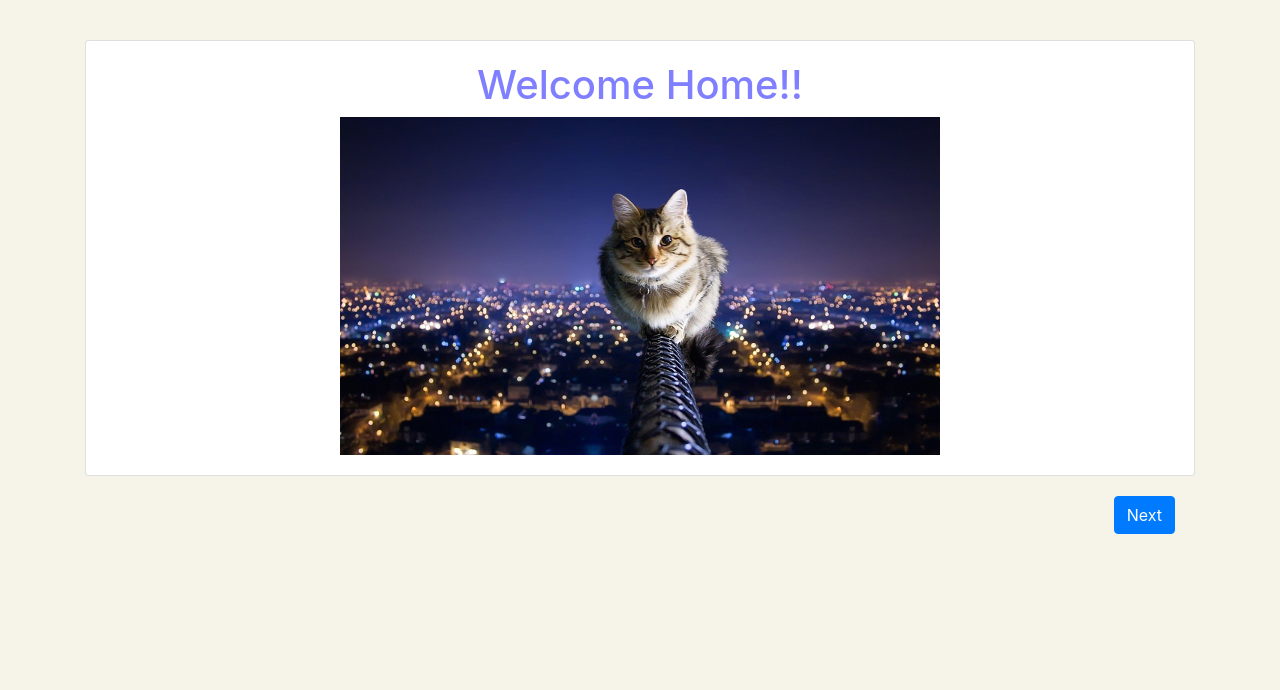
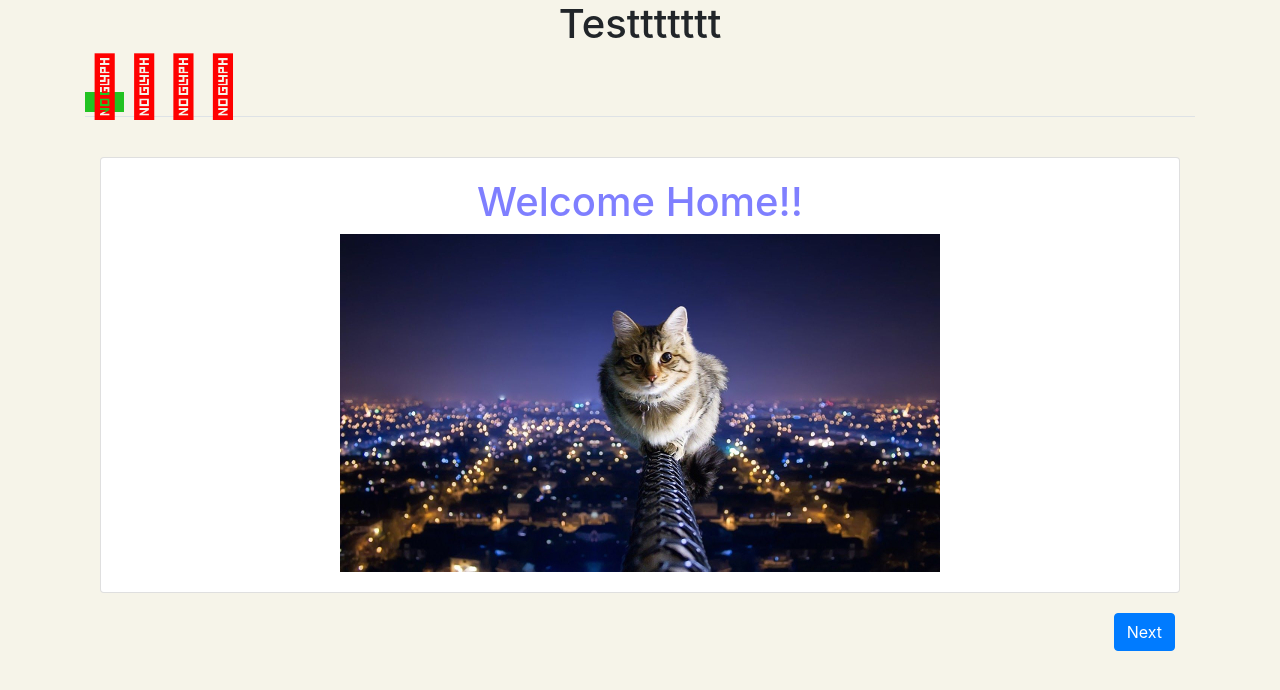
Before and after one commit to vorrawut/angular6-wizard-step, an Angular app: page / in a window 1280 px wide. Shown: the top 690 px of the page. Built offline with nearby package versions, Linux system fonts and the light colour scheme.

Commit message:
add nav-bar

```diff
--- a/angular.json
+++ b/angular.json
@@ -28,7 +28,8 @@
             ],
             "styles": [
               "src/styles.scss",
-              "node_modules/bootstrap/dist/css/bootstrap.min.css"
+              "node_modules/bootstrap/dist/css/bootstrap.min.css",
+              "node_modules/@fortawesome/fontawesome-free/css/fontawesome.min.css"
             ],
             "scripts": []
           },
@@ -77,7 +78,7 @@
             "tsConfig": "src/tsconfig.spec.json",
             "karmaConfig": "src/karma.conf.js",
             "styles": [
-              "src/styles.scss",
+              "src/styles.scss"
             ],
             "scripts": [],
             "assets": [
--- a/package.json
+++ b/package.json
@@ -20,6 +20,7 @@
     "@angular/platform-browser": "^6.0.3",
     "@angular/platform-browser-dynamic": "^6.0.3",
     "@angular/router": "^6.0.3",
+    "@fortawesome/fontawesome-free": "^5.1.1",
     "bootstrap": "^4.1.2",
     "core-js": "^2.5.4",
     "rxjs": "^6.0.0",
--- a/src/app/app.component.html
+++ b/src/app/app.component.html
@@ -1,7 +1,10 @@
-<router-outlet>
-</router-outlet>
+<div class="container">
 
-<div class="container">
+  <app-nav-bar></app-nav-bar>
+
+  <router-outlet>
+  </router-outlet>
+
   <div class="button-group">
     <button class="btn btn-primary btn-back" *ngIf="isHome" (click)="back()">Back</button>
     <button class="btn btn-primary btn-next">Next</button>
--- a/src/app/app.module.ts
+++ b/src/app/app.module.ts
@@ -14,6 +14,7 @@ import { UserInfoComponent } from './components/user-info/user-info.component';
 import { UserInfoDetailComponent } from './components/user-info-detail/user-info-detail.component';
 import { BankAccountComponent } from './components/bank-account/bank-account.component';
 import { HomeComponent } from './components/home/home.component';
+import { NavBarComponent } from './components/nav-bar/nav-bar.component';
 
 @NgModule({
   declarations: [
@@ -23,7 +24,8 @@ import { HomeComponent } from './components/home/home.component';
     UserInfoComponent,
     UserInfoDetailComponent,
     BankAccountComponent,
-    HomeComponent
+    HomeComponent,
+    NavBarComponent
   ],
   imports: [
     BrowserModule,
--- /dev/null
+++ b/src/app/components/nav-bar/nav-bar.component.html
@@ -0,0 +1,43 @@
+<h1>Testtttttt</h1>
+<div class="board-inner" id="status-buttons">
+  <ul class="nav nav-tabs" id="myTab">
+    <div class="liner"></div>
+
+    <li>
+      <a routerLink="/" routerLinkActive="active" [routerLinkActiveOptions]="{ exact: true }" data-toggle="tab" title="home">
+        <span class="round-tabs one">
+          <i class="far fa-chevron-left"></i>
+        </span>
+      </a>
+    </li>
+
+    <li>
+      <a routerLink="/login" routerLinkActive="active" data-toggle="tab" title="login">
+        <span class="round-tabs two">
+          <i class="far fa-chevron-left"></i>
+        </span>
+      </a>
+    </li>
+
+    <li>
+      <a routerLink="/kyc" routerLinkActive="active" data-toggle="tab" title="kyc">
+        <span class="round-tabs three">
+          <i class="far fa-chevron-left"></i>
+        </span>
+      </a>
+    </li>
+
+    <li>
+      <a routerLink="/user-info" routerLinkActive="active" data-toggle="tab" title="user-info">
+        <span class="round-tabs four">
+          <i class="far fa-car"></i>
+        </span>
+      </a>
+    </li>
+
+  </ul>
+  <div class="clearfix"></div>
+</div>
+
+<!-- Close the Splash screen -->
+<!-- <script src="assets/js/loading-bars.js"></script> -->
--- /dev/null
+++ b/src/app/components/nav-bar/nav-bar.component.scss
@@ -0,0 +1,24 @@
+i {
+    font-size: 60px;
+    color: red;
+}
+
+#status-buttons a.active span.round-tabs.one {
+    background: rgb(34, 194, 34);
+    color: #fff
+}
+
+#status-buttons a.active span.round-tabs.two {
+    background: #febe29;
+    color: #fff
+}
+
+#status-buttons a.active span.round-tabs.three {
+    background: #3e5e9a;
+    color: #fff
+}
+
+#status-buttons a.active span.round-tabs.four {
+    background: #f1685e;
+    color: #fff
+}
--- /dev/null
+++ b/src/app/components/nav-bar/nav-bar.component.ts
@@ -0,0 +1,15 @@
+import { Component, OnInit } from '@angular/core';
+
+@Component({
+  selector: 'app-nav-bar',
+  templateUrl: './nav-bar.component.html',
+  styleUrls: ['./nav-bar.component.scss']
+})
+export class NavBarComponent implements OnInit {
+
+  constructor() { }
+
+  ngOnInit() {
+  }
+
+}
--- /dev/null
+++ b/src/assets/js/loading-bars.js
@@ -0,0 +1,4 @@
+$(function() {
+    // Remove splash screen after load
+    $('.splash').css('display', 'none');
+});
```
Also changed, not shown: 2 other files (tests, documents, lock files or other folders).
